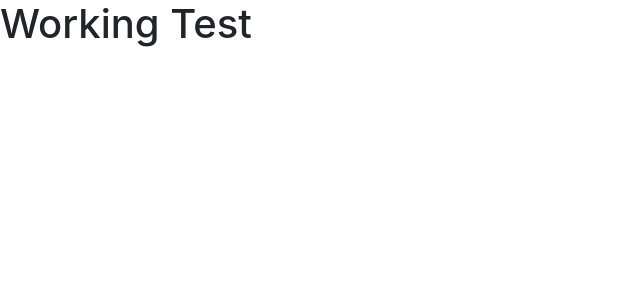
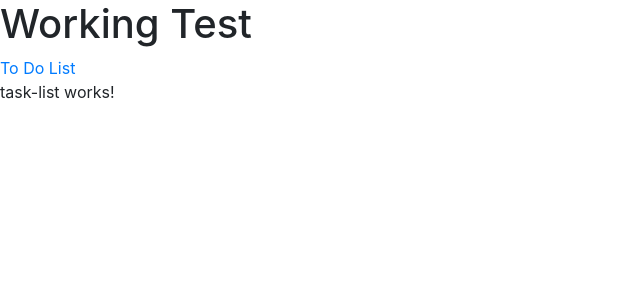
Before and after one commit to vtchris/rocp2_tasks, an Angular app in the folder client/: page /todos in a window 1280 px wide. Before the commit this address led to /. Shown: the top 300 px of the page, without its empty margins (0-640 px from the left). Built offline with nearby package versions, Linux system fonts and the light colour scheme.

Commit message:
Initial Routing and Landing Page

```diff
--- a/client/src/app/app-routing.module.ts
+++ b/client/src/app/app-routing.module.ts
@@ -1,10 +1,16 @@
 import { NgModule } from '@angular/core';
 import { Routes, RouterModule } from '@angular/router';
+import { TaskListComponent } from './task-list/task-list.component';
 
-const routes: Routes = [];
+const routes: Routes = [
+  { path: '', redirectTo: '/todos', pathMatch: 'full'},
+  { path: 'todos', component: TaskListComponent},
+];
 
 @NgModule({
+
   imports: [RouterModule.forRoot(routes)],
   exports: [RouterModule]
+
 })
 export class AppRoutingModule { }
--- a/client/src/app/app.component.html
+++ b/client/src/app/app.component.html
@@ -1,4 +1,5 @@
-<div>
   <h1>Working Test</h1>
+  <nav>
+    <a routerLink="/todos">To Do List</a>
+  </nav>
   <router-outlet></router-outlet>
-</div>
```
